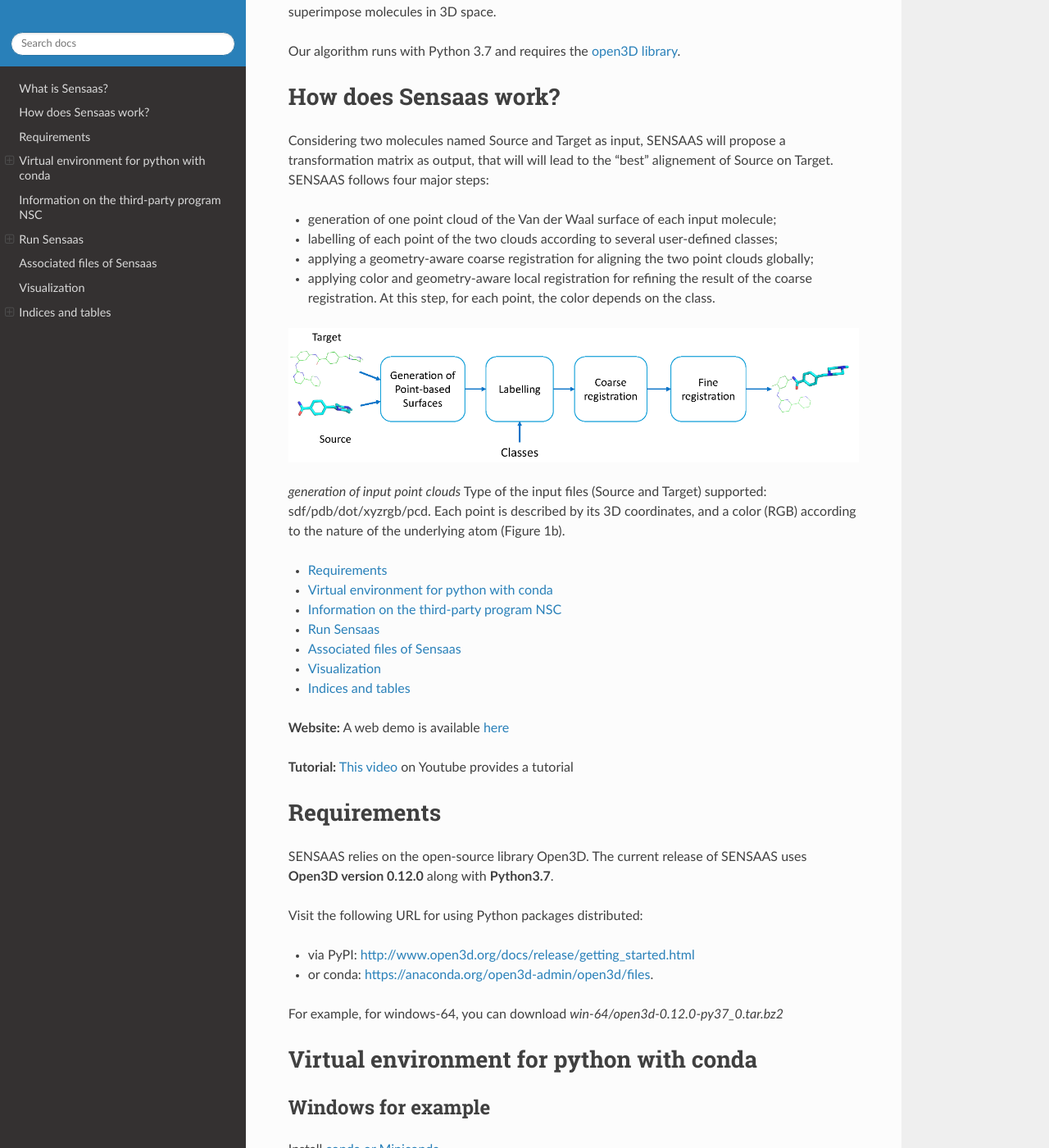
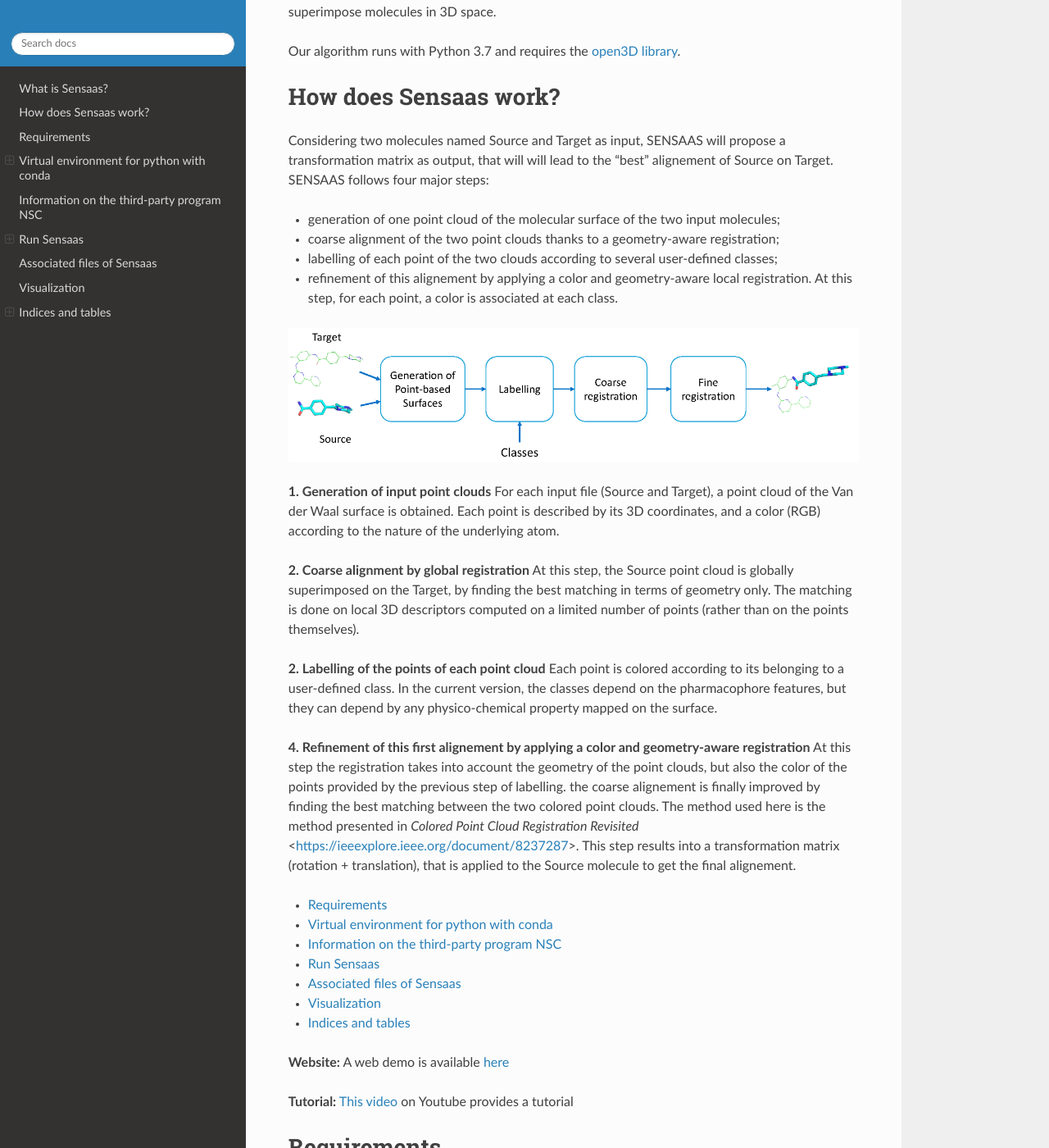
Before and after one commit to SENSAAS/sensaas, a Sphinx documentation site: the page built from docs/index.rst, in a window 1280 px wide and 1400 px high, scrolled down 384 px. Shown: the whole window at 82% size. Built offline with Sphinx 7.4.7 and the Read the Docs theme 2.0.0, drawn with Linux system fonts in a browser that asks for light colours.

Commit message:
Update index.rst

```diff
--- a/docs/index.rst
+++ b/docs/index.rst
@@ -21,19 +21,24 @@ How does Sensaas work?
 
 Considering two molecules named Source and Target as input, SENSAAS will propose a transformation matrix as output, that will will lead to the "best" alignement of Source on Target. SENSAAS  follows four major steps:
 
-- generation of one point cloud of the Van der Waal surface of each input molecule;
+- generation of one point cloud of the molecular surface of the two input molecules;
+- coarse alignment of the two point clouds thanks to a geometry-aware registration;
 - labelling of each point of the two clouds according to several user-defined classes;
-- applying a geometry-aware coarse registration for aligning the two point clouds globally;
-- applying color and geometry-aware local registration for refining the result of the coarse registration. At this step, for each point, the color depends on the class.
+- refinement of this alignement by applying a color and geometry-aware local registration. At this step, for each point, a color is associated at each class.
 
 .. image:: _static/overview.png
 
-*generation of input point clouds*
-Type of the input files (Source and Target) supported: sdf/pdb/dot/xyzrgb/pcd.
-Each point is described by its 3D coordinates, and a color (RGB) according to the
-nature of the underlying atom (Figure 1b).
+**1. Generation of input point clouds**
+For each input file (Source and Target), a point cloud of the Van der Waal surface is obtained. Each point is described by its 3D coordinates, and a color (RGB) according to the nature of the underlying atom.
 
+**2. Coarse alignment by global registration** At this step, the Source point cloud is globally superimposed on the Target, by finding the best matching in terms of
+geometry only. The matching is done on local 3D descriptors computed on a limited number of points (rather than on the points themselves).
 
+**2. Labelling of the points of each point cloud** Each point is colored according to its belonging to a user-defined class. In the current version, the classes depend on the pharmacophore features, but they can depend by any physico-chemical property mapped on the surface.
+
+**4. Refinement of this first alignement by applying a color and geometry-aware registration** At this step the registration takes into account the geometry of the point clouds, but also the color of the points provided by the previous step of labelling. the coarse alignement is finally improved by finding the best matching between
+the two colored point clouds. The method used here is the method presented in `Colored Point Cloud Registration Revisited` <https://ieeexplore.ieee.org/document/8237287>.
+This step results into a transformation matrix (rotation + translation), that is applied to the Source molecule to get the final alignement.
 
 
 
```
